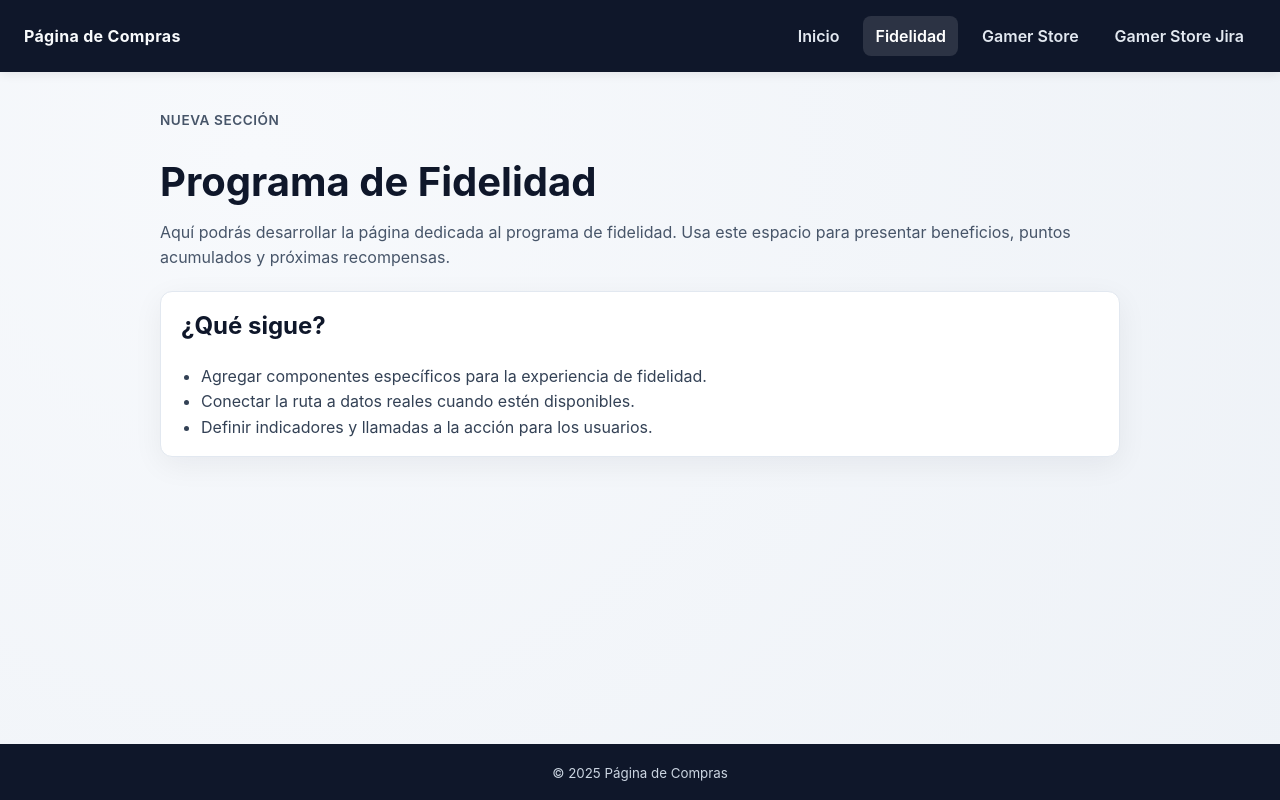
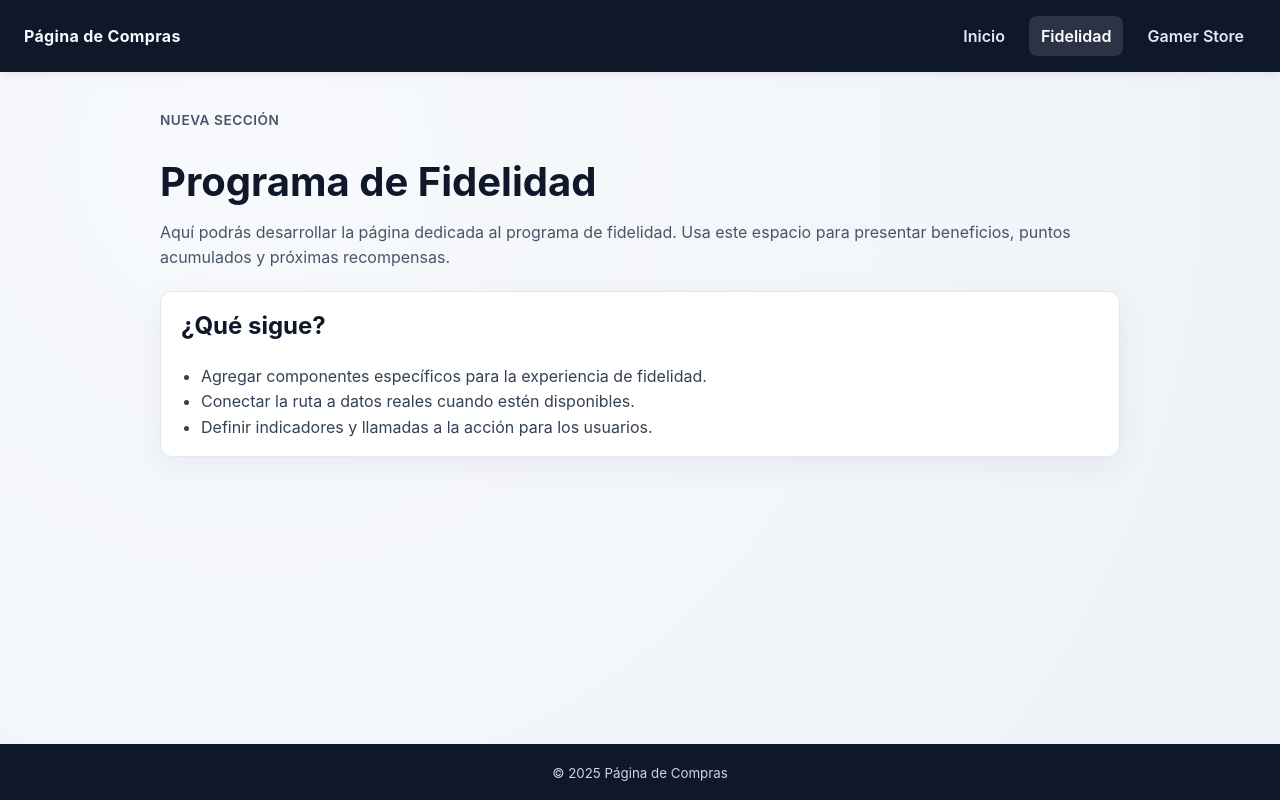
Before and after one commit to Juanpablo24-06/Pagina-de-compras, a React (Vite) app: page /Pagina-de-compras/fidelidad in a window 1280 px wide. Built offline with nearby package versions, Linux system fonts and the light colour scheme.

Commit message:
Remove duplicate gamer store route

```diff
--- a/src/layouts/MainLayout.jsx
+++ b/src/layouts/MainLayout.jsx
@@ -16,9 +16,6 @@ function MainLayout() {
           <NavLink to="/gamer-store" className="nav-link">
             Gamer Store
           </NavLink>
-          <NavLink to="/gamer-store-jira" className="nav-link">
-            Gamer Store Jira
-          </NavLink>
         </nav>
       </header>
       <main className="app-main">
--- a/src/routes.jsx
+++ b/src/routes.jsx
@@ -24,10 +24,6 @@ export const router = createBrowserRouter(
           element: <GamerStoreFromJira />,
         },
         {
-          path: 'gamer-store-jira',
-          element: <GamerStoreFromJira />,
-        },
-        {
           path: '*',
           element: <NotFoundPage />,
         },
```
